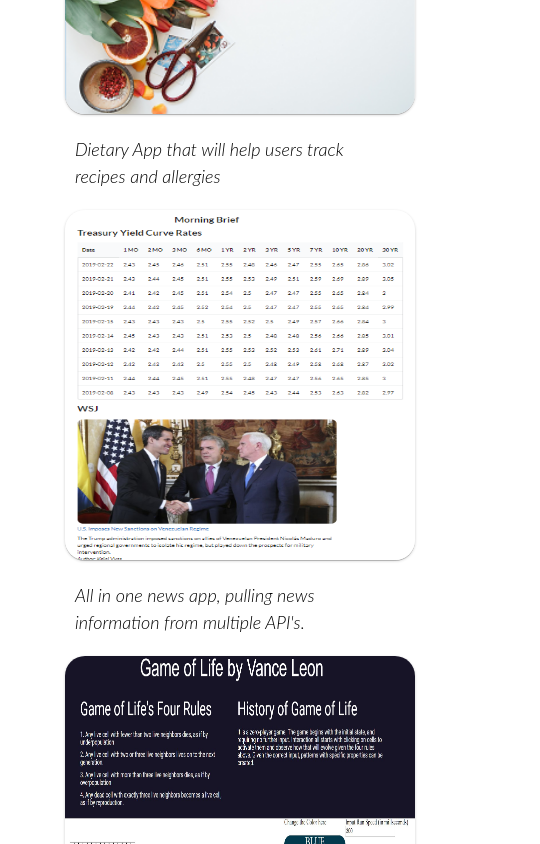
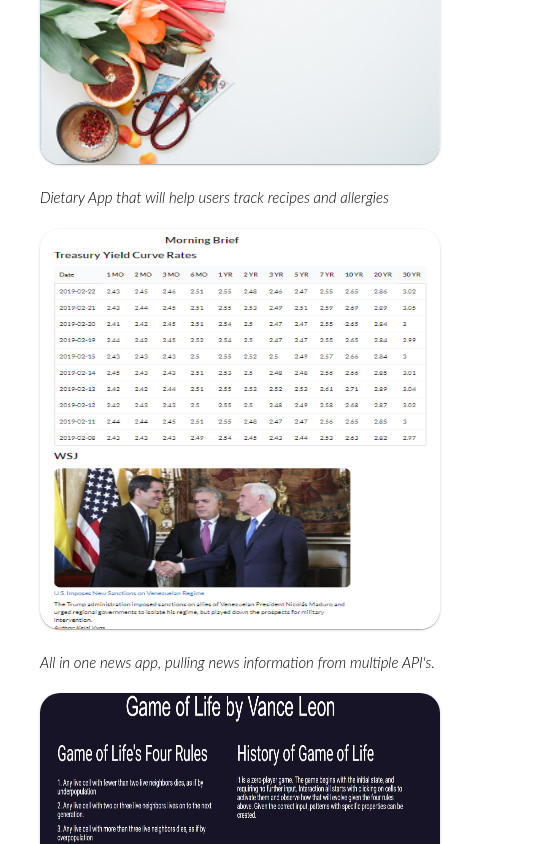
Before and after one commit to vanceleon/Portfolio_Site, a React (Create React App) app in the folder portfolio/: page / in a window 390 px wide. Shown: the part 1240-2084 px from the top of the page, 540 px wide, since content can reach past the window. Built offline with nearby package versions, Linux system fonts and the light colour scheme.

Commit message:
mobile styling edits

```diff
--- a/portfolio/public/index.html
+++ b/portfolio/public/index.html
@@ -8,7 +8,8 @@
       content="width=device-width, initial-scale=1, shrink-to-fit=no"
     />
     <meta name="theme-color" content="#000000" />
-    <meta name="viewport" content="width=100%">
+    <!-- <meta name="viewport" content="width=100%"> -->
+    <meta name="viewport" content="width=device-width, initial-scale=1">
     <!--
       manifest.json provides metadata used when your web app is installed on a
       user's mobile device or desktop. See https://developers.google.com/web/fundamentals/web-app-manifest/
--- a/portfolio/src/Components/Footer.js
+++ b/portfolio/src/Components/Footer.js
@@ -8,9 +8,10 @@ const Footer = () => {
     return (
         <div className="footer" id='contact'>
             <div className="footer-quote">
-                <h1>Traveled from California to NYC</h1>
+                <h1>Californian to New Yorker</h1>
                 <h1>Let's Find Great Food</h1>
                 <h1>And Build A Project Along The Way</h1>
+                <a href="mailto:vanceleon44@gmail.com">Send me an email</a>
             </div>
             <div className="contact-info">
                 <a href={Resume}><img className='social-media' src={resumePNG} alt='githubLogo'/></a>
@@ -19,6 +20,8 @@ const Footer = () => {
                 <a href='https://www.linkedin.com/in/vanceleon/'><img className='social-media' src={linkedIn} alt='resume'/></a>
 
             </div>
+            {/* <div className="email"> */}
+            {/* </div> */}
         </div>
     );
 }
--- a/portfolio/src/css/App.css
+++ b/portfolio/src/css/App.css
@@ -248,7 +248,7 @@ html {
 }
 
 .exp-description {
-  font-size: 1.8rem;
+  font-size: 1.6rem;
   line-height: 1.5;
   text-align: left;
 }
@@ -288,11 +288,11 @@ html {
 }
 
 .description {
-  font-size: 1.8rem;
+  font-size: 1.5rem;
   line-height: 1.5;
   text-align: left;
   padding: 10px;
-  width: 300px;
+  width: 400px;
   font-style: italic;
   font-family: 'Lato Light', sans-serif;
 }
@@ -305,6 +305,10 @@ html {
   border-bottom: 2px solid rgba(0, 0, 0, 0.5);
   width: 200px;
   padding: 6px;
+}
+
+.project-tabs {
+  width: 520px;
 }
 
 .project-snippets {
@@ -369,10 +373,8 @@ html {
   }
 }
 
-@media (max-width: 768px) {
+@media (max-width: 800px) {
 
-  .root {
-  }
 
    .App {
     width: 100%;
@@ -394,6 +396,12 @@ html {
     align-items: center;
   }
 
+
+.project-tabs {
+  width: 100%;
+}
+
+
   .project-snippets {
     display: flex;
     flex-direction: column;
@@ -403,8 +411,15 @@ html {
 
   .project-snippet {
     margin: 10px 0;
-    width: 350px;
-    height: 350px;
+    width: 400px;
+    height: 400px;
+  }
+
+
+  .experience-tabs {
+    width: 100%;
+    min-width: 100%;
+
   }
 
   .role {
```
